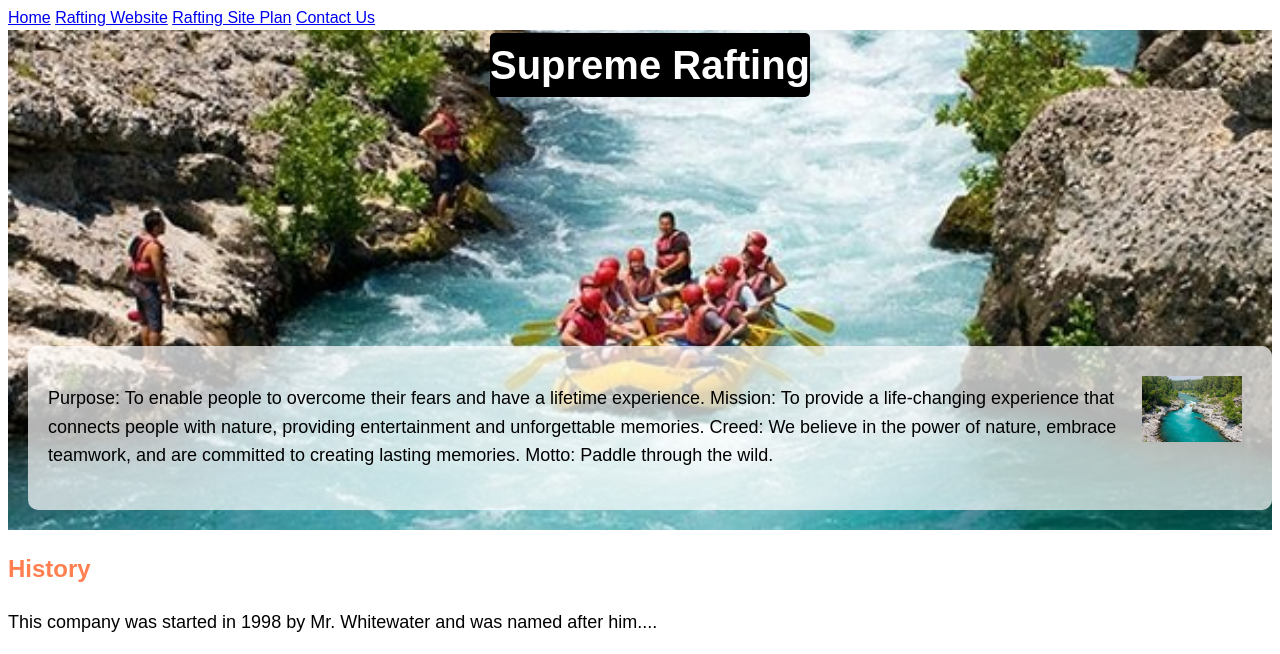
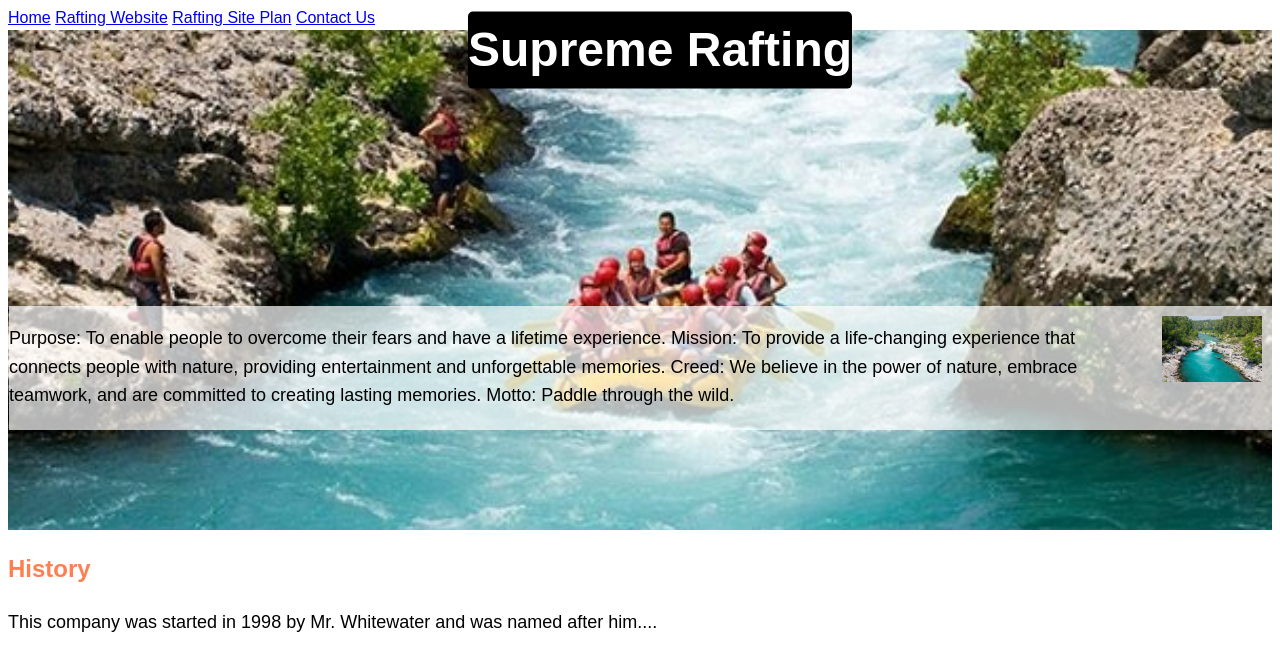
Before and after one commit to tracycatherine/wdd130, a plain HTML site: page wwr/about.html in a window 1280 px wide. Shown: the part 111-765 px from the top of the page. Drawn offline with Linux system fonts and the light colour scheme.

Commit message:
Catherine

```diff
--- a/wwr/styles/rafting.css
+++ b/wwr/styles/rafting.css
@@ -59,12 +59,12 @@ p {
 
   .hero h1 {
     position: absolute;
-    top: 25px;
+    top: 0px;
     left: 50%;
     transform: translate(-50%, -50%);
-    font-size: 40px;
-    color: #fff;
-    margin: 10px;
+    font-size: 48px;
+    color: white;
+    margin: 20px;
     border-radius: 5px;
     background-color: black;
   }
@@ -72,17 +72,17 @@ p {
 
 .hero article {
     position: absolute;
-    bottom: 20px;
-    left: 20px;
+    bottom: 100px;
+    left: 1px;
     background-color: rgba(255, 255, 255, 0.7);
-    padding: 20px;
-    border-radius: 10px;
+    padding: 0px;
+    border-radius: 16sspx;
   }
 
   .hero article img {
     float: right;
-    margin: 10px;
-    width: 100px;
+    margin: 5px;
+    width: 90px;
   }
 
 
```
